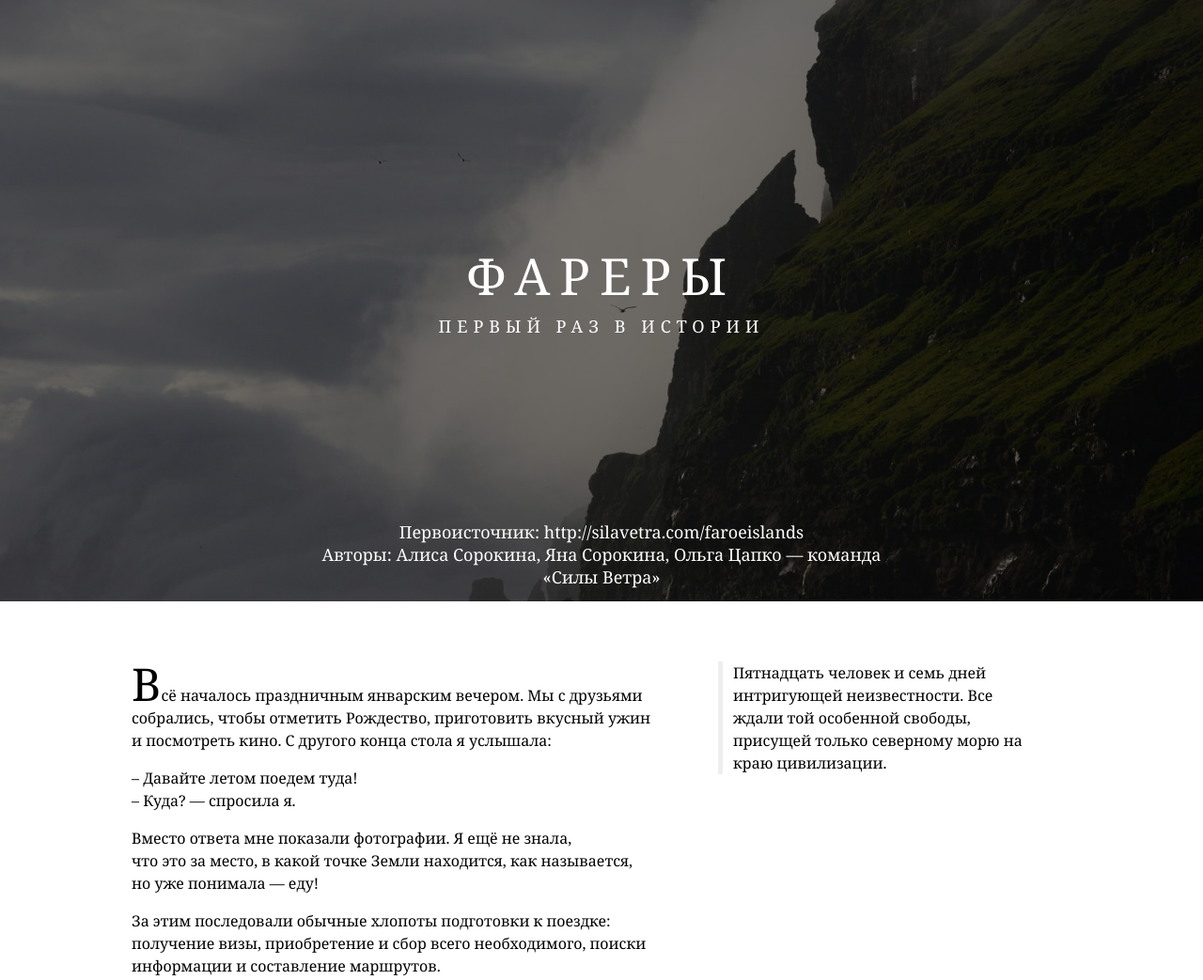
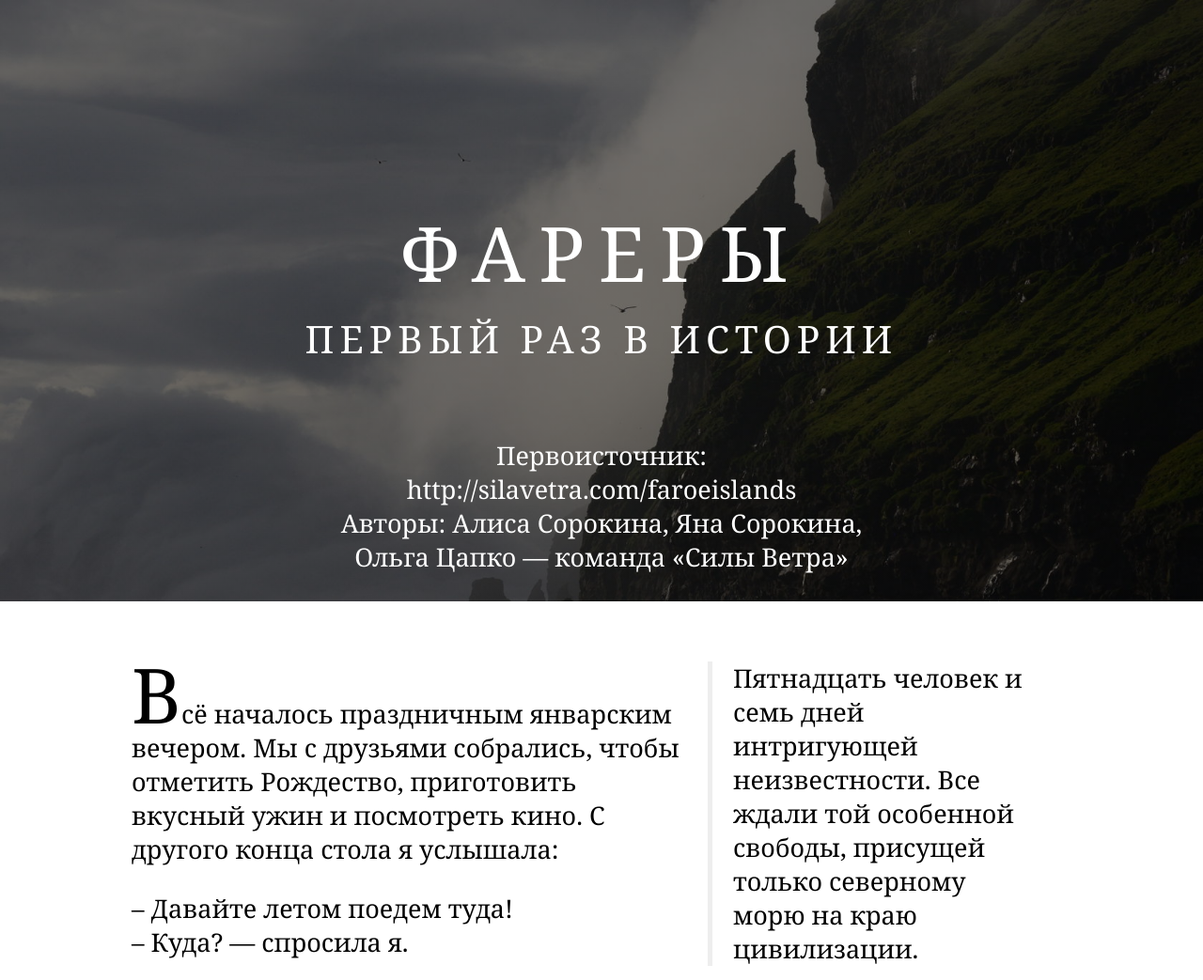
Before and after one commit to slogger/shri-16-css-task1, a plain HTML site: page index.html in a window 1280 px wide. Shown: the top 1043 px of the page at 94% size. Drawn offline with Linux system fonts and the light colour scheme.

Commit message:
bug fixes and adaptive typo

```diff
--- a/index.html
+++ b/index.html
@@ -3,6 +3,7 @@
     <head>
         <meta charset="utf-8">
         <meta name="viewport" content="width=device-width, initial-scale=1.0">
+        <html lang="ru">
         <title>ФАРЕРЫ – Первый раз в истории</title>
         <link rel="stylesheet" href="main.css">
     </head>
--- a/main.css
+++ b/main.css
@@ -3,8 +3,8 @@ body
     margin: 0;
     padding: 0;
     font-family: Georgia, "Times New Roman", Times, serif;
-    font-size: 18px;
-    line-height: 24px;
+    font-size: calc(18px + 9 * ((100vw - 420px) / 860));
+    line-height: 1.333em;
     min-width: 320px;
 }
 
@@ -25,6 +25,7 @@ body
     position: relative;
     background-attachment: fixed;
     background-position-x: center;
+    clear: both;
 }
 
 .section__start a,
@@ -52,16 +53,14 @@ body
 
 .section__title h1
 {
-    font-size: 1em;
     line-height: 2em;
     margin: 0;
     font-weight: normal;
-    letter-spacing: 10px;
+    letter-spacing: 0.18em;;
 }
 
 .section__title h2
 {
-    font-size: 1em;
     font-weight: normal;
     letter-spacing: 6px;
 }
@@ -84,7 +83,7 @@ body
 
 .section__article
 {
-    font-size: initial;
+    /*font-size: 1;*/
 
     max-width: 1000px;
     margin: 8vh 0 10vh;
@@ -111,6 +110,12 @@ body
 .section__article img
 {
     max-width: 100%;
+}
+
+.section__article--addon,
+.section__article--content
+{
+    margin: 0 auto 5vh;
 }
 
 .section__start--big
@@ -146,13 +151,6 @@ body
 
 @media (min-width: 768px)
 {
-    .section__article--addon,
-    .section__article--content
-    {
-        margin: 0 auto 5vh;
-
-    }
-
     .section__article--addon
     {
         max-width: 400px;
```
